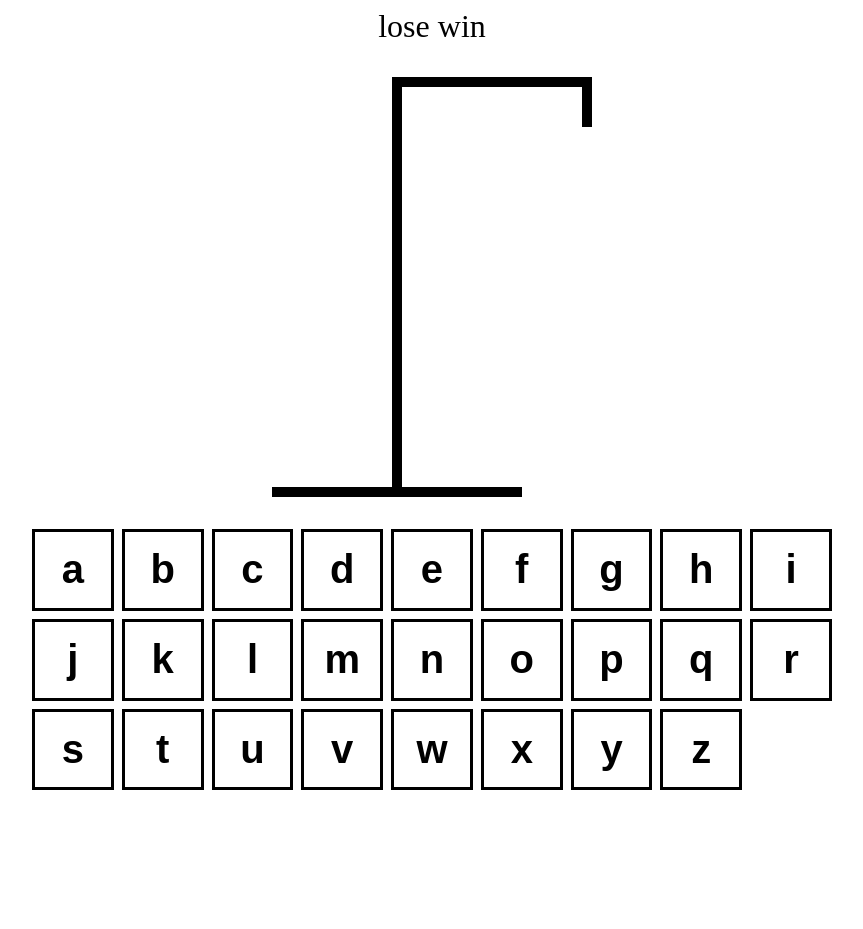
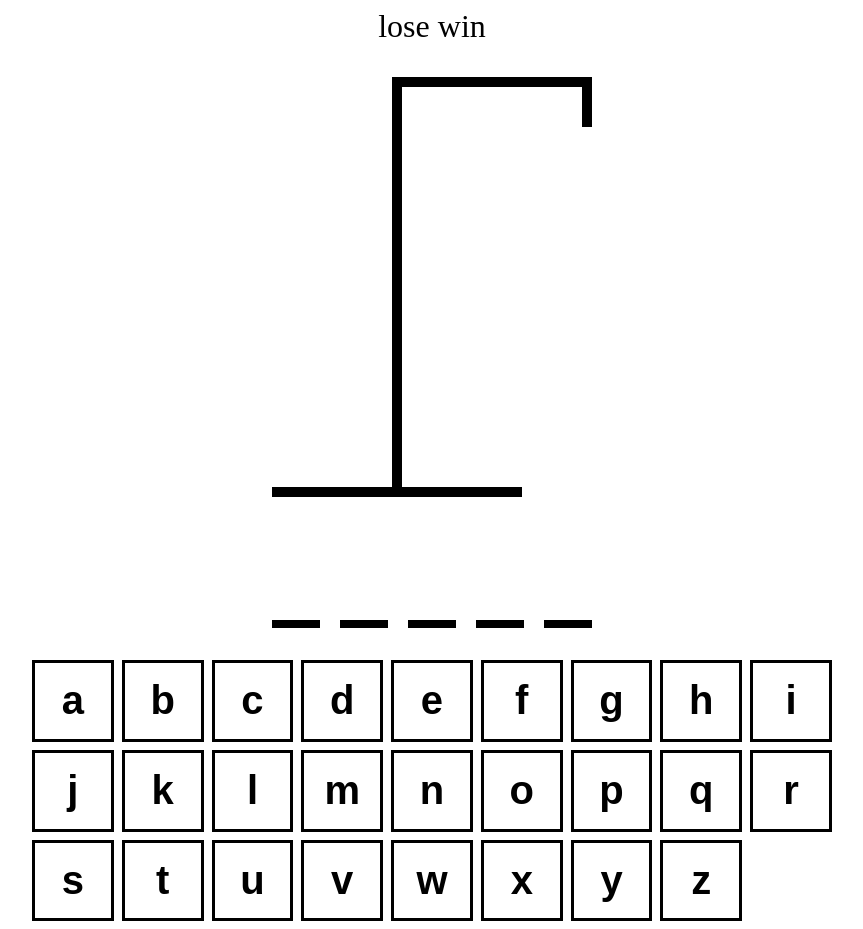
Before and after one commit to emzys/hangman, a React (Vite) app: page / in a window 1280 px wide. Shown: the whole page, without its empty margins (208-1071 px from the left). Before the commit the page ends 800 px from the top, so only its background shows below. Built offline with nearby package versions, Linux system fonts and the light colour scheme.

Commit message:
hangman word logic before keybord

```diff
--- a/src/App.tsx
+++ b/src/App.tsx
@@ -35,6 +35,7 @@ function App() {
         lose win
       </div>
       <HangmanDrawing numberOfGuesses={incorrectLetters.length} />
+      <HangmanWord guessedLetters={guessedLetters} wordToGuess={wordToGuess} />
       <div style={{ alignSelf: "stretch" }}>
         <Keyboard />
       </div>
--- a/src/HangmanWord.tsx
+++ b/src/HangmanWord.tsx
@@ -1,6 +1,11 @@
-export function HangmanWord() {
-  const word = "text";
-  const guessedLetters = ["t", "e"];
+type HangmanWordProps = {
+  guessedLetters: string[];
+  wordToGuess: string;
+};
+
+export function HangmanWord({ guessedLetters, wordToGuess }): HangmanWordProps {
+  // const word = "text";
+  // const guessedLetters = ["t", "e"];
   return (
     <div
       style={{
@@ -12,7 +17,7 @@ export function HangmanWord() {
         fontFamily: "monospace",
       }}
     >
-      {word.split("").map((letter, idx) => (
+      {wordToGuess.split("").map((letter, idx) => (
         <span style={{ borderBottom: ".1em solid black" }} key={idx}>
           <span
             style={{
```
